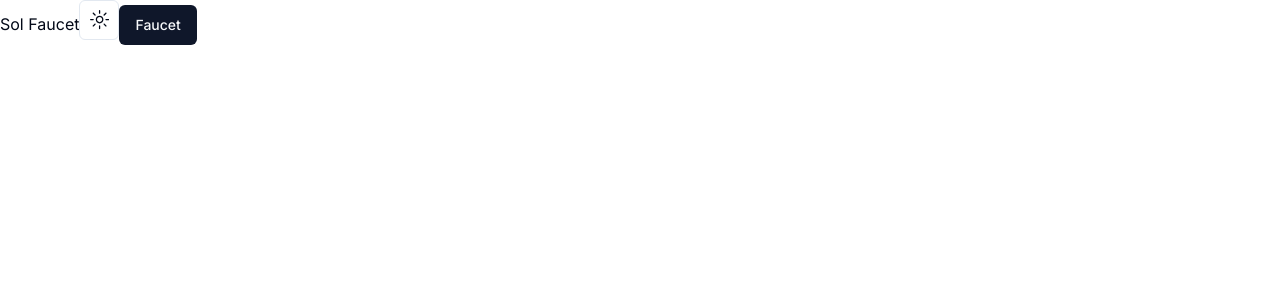
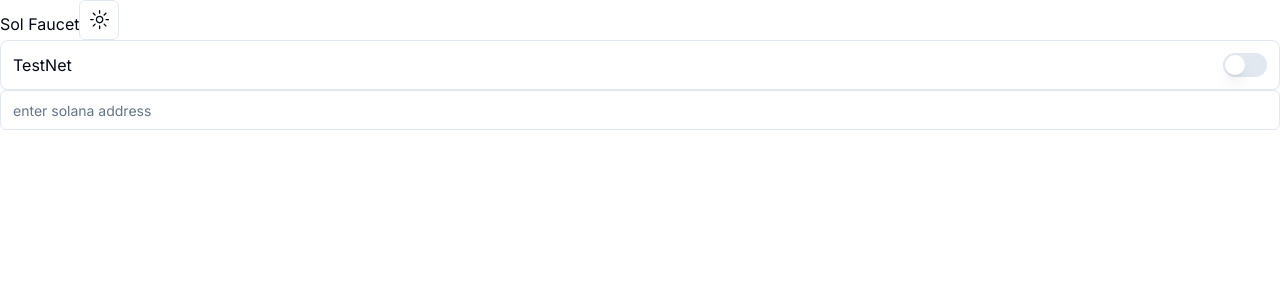
Before and after one commit to retrogtx/sol-faucet, a Next.js app: page / in a window 1280 px wide. Shown: the top 300 px of the page. Built offline with nearby package versions, Linux system fonts and the light colour scheme.

Commit message:
feat: Add TestNet switch and Solana address input to Faucet component

```diff
--- a/components/ui/faucet.tsx
+++ b/components/ui/faucet.tsx
@@ -1,8 +1,27 @@
-import { Button } from "./button"
+'use client'
+
+import React, { useState } from "react"
+import { Input } from "./input"
+import { Switch } from "@/components/ui/switch" // Adjust the import path as necessary
 
 const Faucet = () => {
+  const [address, setAddress] = useState<string>("")
+  const [isTestNet, setIsTestNet] = useState<boolean>(false)
+
+  const handleSwitchChange = (checked: boolean) => {
+    setIsTestNet(checked)
+  }
+
   return (
-    <Button>Faucet</Button>
+    <>
+      <div className="flex flex items-center justify-between rounded-lg border p-3 shadow-sm">
+        <div className="space-y-0.5">
+          <label className="form-label">TestNet</label>
+        </div>
+        <Switch checked={isTestNet} onCheckedChange={handleSwitchChange} />
+      </div>
+      <Input placeholder="enter solana address" value={address} onChange={(e) => setAddress(e.target.value)} />
+    </>
   )
 }
 
```
